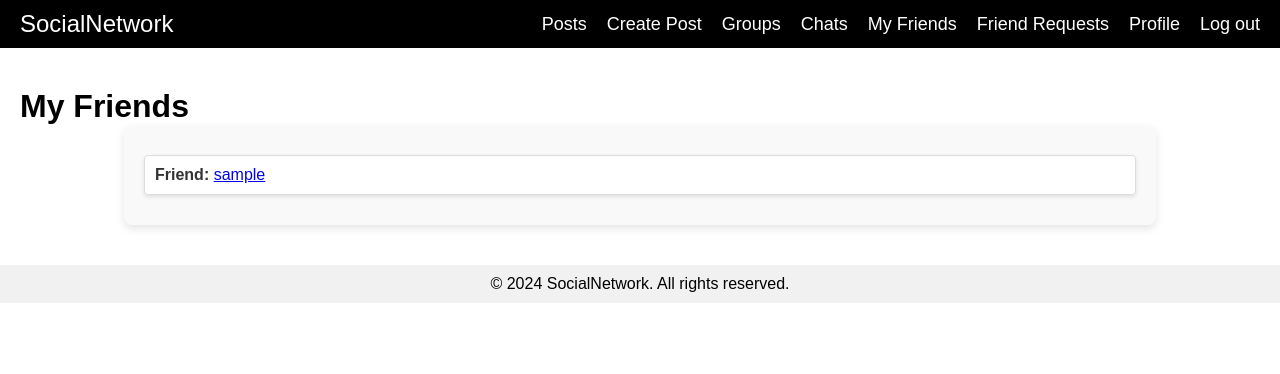
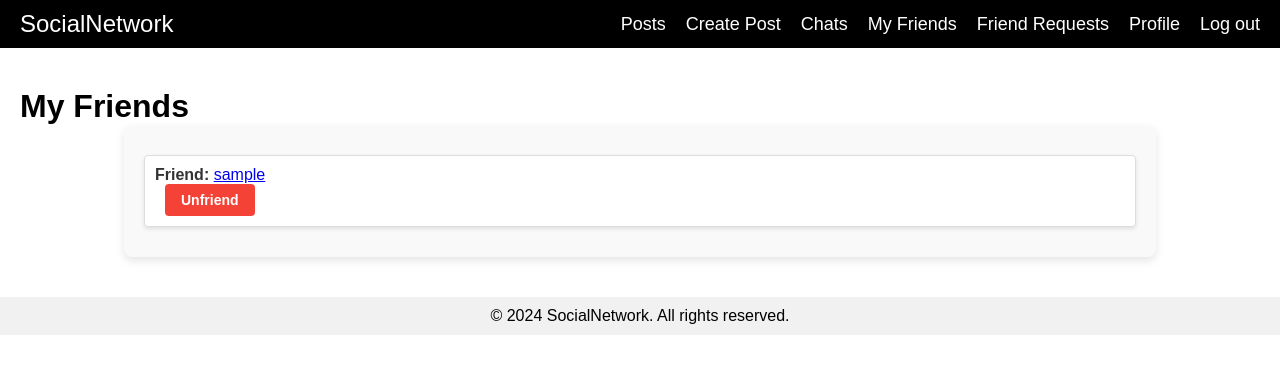
Before and after one commit to MaxMedvedenko/my-social-network, a Django app: page /friends/ in a window 1280 px wide. Shown: the top 374 px of the page. Run offline with Django 5.2, Linux system fonts and the light colour scheme; a user stored in the database is signed in; tables that the repository leaves empty hold one stand-in row (values such as "Sample post").

Commit message:
add unfriend button in friend_list.html

```diff
--- a/static/css/friends_list.css
+++ b/static/css/friends_list.css
@@ -53,3 +53,26 @@
         font-size: 0.9rem;
     }
 }
+
+
+/* Основні стилі для кнопок */
+.btn {
+    padding: 8px 16px;
+    border: none;
+    border-radius: 4px;
+    cursor: pointer;
+    font-size: 14px;
+    font-weight: bold;
+    color: #fff;
+    transition: background-color 0.3s;
+}
+
+/* Стилі для кнопки Unfriend */
+.unfriend-btn {
+    background-color: #f44336;
+    margin-left: 10px;
+}
+
+.unfriend-btn:hover {
+    background-color: #e53935;
+}
--- a/templates/base.html
+++ b/templates/base.html
@@ -18,7 +18,7 @@
 
                     <li class="nav-item"><a href="{% url 'create_post' %}" class="nav-link">Create Post</a></li>
 
-                    <li class="nav-item"><a href="#" class="nav-link">Groups</a></li>
+                    <!-- <li class="nav-item"><a href="#" class="nav-link">Groups</a></li>-->
                     <li class="nav-item"><a href="{% url 'chat_list' %}" class="nav-link">Chats</a></li>
                     <li class="nav-item"><a href="{% url 'friends_list' %}" class="nav-link">My Friends</a></li>
                     <li class="nav-item"><a href="{% url 'friend_requests' %}" class="nav-link">Friend Requests</a></li>
--- a/templates/friends_list.html
+++ b/templates/friends_list.html
@@ -11,6 +11,11 @@
             {% for friend in friends %}
                 <li class="friend-item">
                     <p><strong>Friend:</strong> <a href="{% url 'profile_view' friend.username %}">{{ friend.username }}</a></p>
+                    <!-- Unfriend button -->
+                    <form action="{% url 'unfriend' friend.id %}" method="post" style="display:inline;">
+                        {% csrf_token %}
+                        <button type="submit" class="btn unfriend-btn">Unfriend</button>
+                    </form>
                 </li>
             {% endfor %}
         </ul>
```
